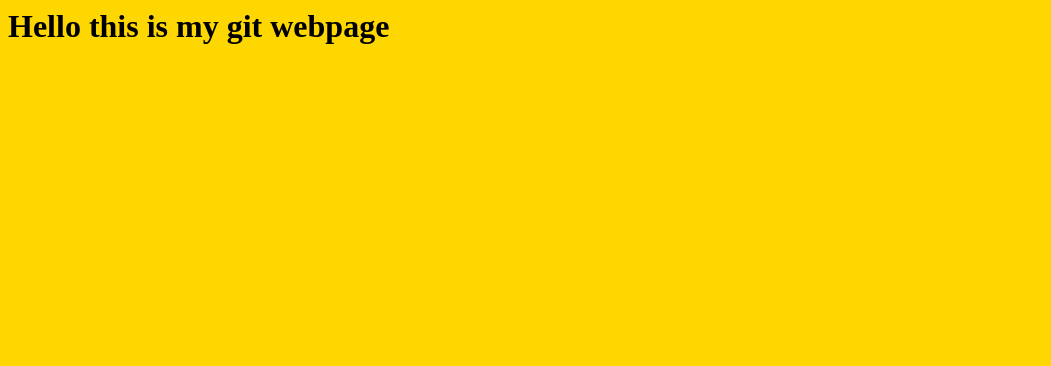
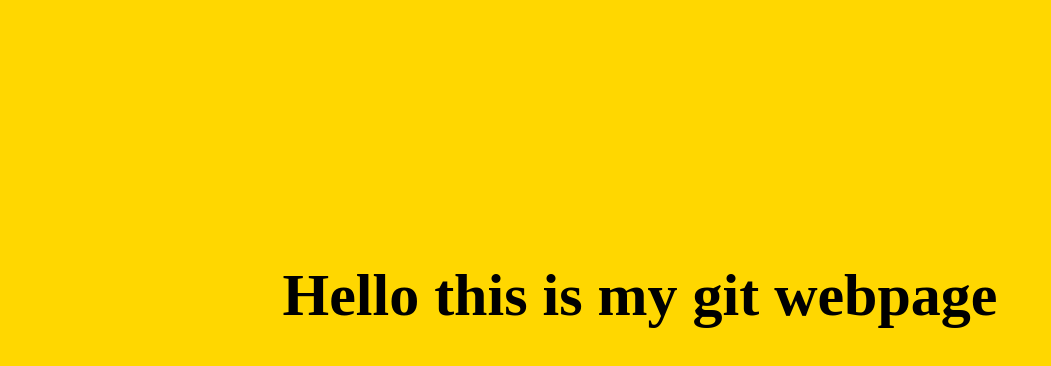
Before and after one commit to costadvl/costadvl.github.io, a plain HTML site: page index.html in a window 1280 px wide. Shown: the whole page, without its empty margins (0-1051 px from the left). Drawn offline with Linux system fonts and the light colour scheme.

Commit message:
style.css modifications

```diff
--- a/style.css
+++ b/style.css
@@ -1,3 +1,10 @@
 body{
     background-color: gold;
+    text-align: center;
+    font-size: 30px;
 }
+
+h1{
+    display: block;
+    padding: 20%;
+}
```
